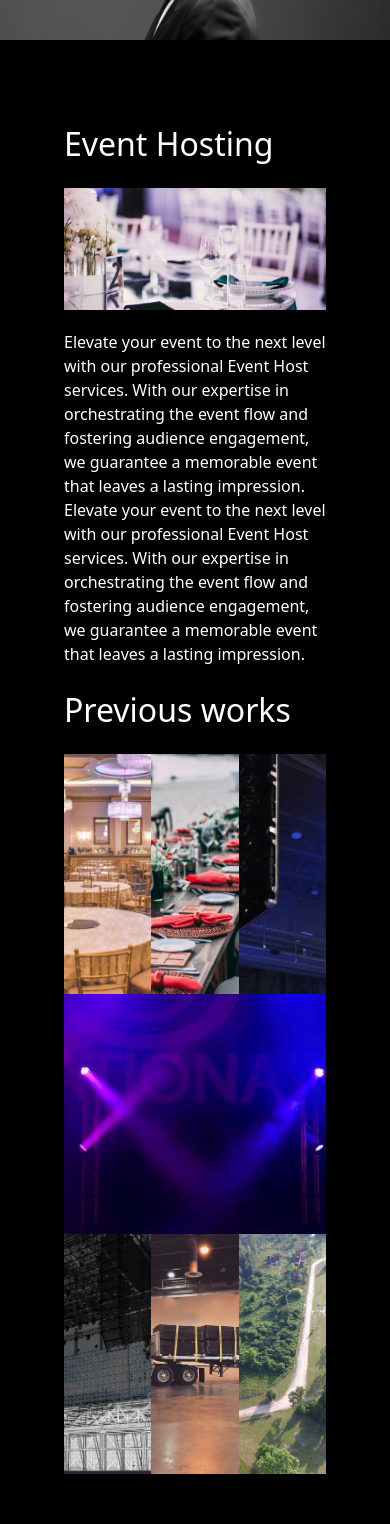
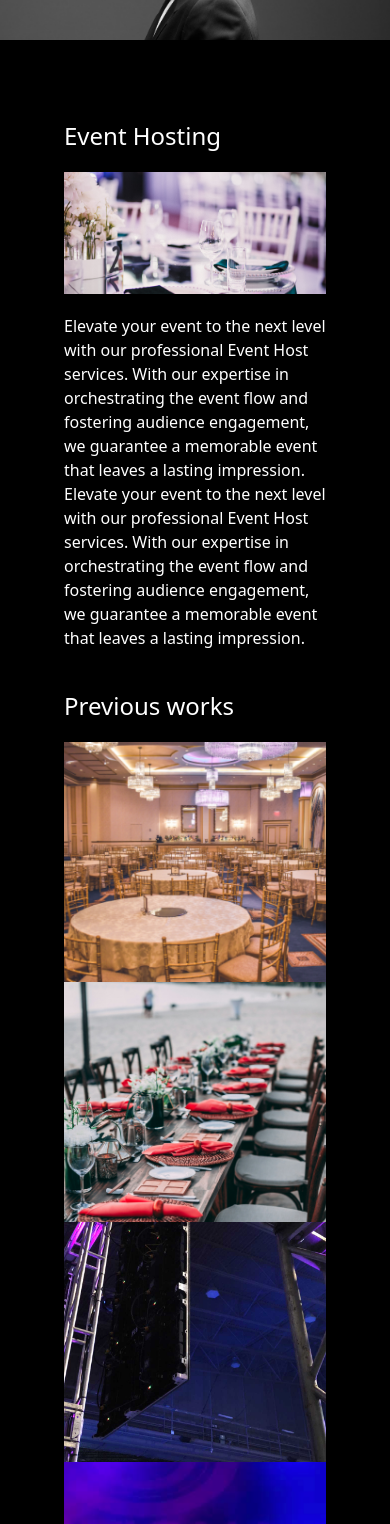
Before and after one commit to miracle73/portfolio-website-v3, a React (Vite) app: page /events in a window 390 px wide. Shown: the part 200-1724 px from the top of the page. Built offline with nearby package versions, Linux system fonts and the light colour scheme.

Commit message:
adjust some pages for mobile screens

```diff
--- a/src/pages/EventHosting.jsx
+++ b/src/pages/EventHosting.jsx
@@ -29,7 +29,7 @@ const EventHosting = () => {
             <div className="  w-full flex flex-col pt-10 bg-black ">
                 <div className='flex items-start justify-between px-16 mt-10 '>
                     <div className=' w-full '>
-                        <div className=" text-white text-[32px] font-normal font-['Javanese Text']">Event Hosting</div>
+                        <div className=" text-white text-[32px]  max-sm:text-2xl font-normal font-['Javanese Text']">Event Hosting</div>
                         <img src={firstImage} className='mt-5 w-full' />
                         <div className=" text-white text-[16px] font-normal font-['Javanese Text'] mt-5">Elevate your event to the next level with our professional Event Host services.
                             With our expertise in orchestrating the event flow and fostering audience engagement, we guarantee a memorable event that leaves a lasting impression.
@@ -38,15 +38,15 @@ const EventHosting = () => {
                     </div>
 
                 </div>
-                <div className=" text-white text-[32px] font-normal font-['Javanese Text'] px-16 mt-5">Previous works</div>
-                <div className='flex items-start justify-between px-16 mt-5'>
-                    <div className='w-[33.3%]'>
+                <div className=" text-white text-[32px] max-sm:text-2xl font-normal font-['Javanese Text'] px-16 mt-10">Previous works</div>
+                <div className='flex items-start max-sm:flex-col justify-between px-16 mt-5'>
+                    <div className='w-[33.3%] max-sm:w-[100%] '>
                         <img src={secondImage} className='h-60 w-full object-cover' />
                     </div>
-                    <div className='w-[33.3%]'>
+                    <div className='w-[33.3%] max-sm:w-[100%] '>
                         <img src={thirdImage} className=' h-60 w-full object-cover' />
                     </div>
-                    <div className='w-[33.3%]'>
+                    <div className='w-[33.3%] max-sm:w-[100%]'>
                         <img src={fourthImage} className=' h-60 w-full object-cover' />
                     </div>
                 </div>
@@ -55,14 +55,14 @@ const EventHosting = () => {
                         <img src={fifthImage} className=' h-60 w-full object-cover' />
                     </div>
                 </div>
-                <div className='flex items-start justify-between px-16'>
-                    <div className='w-[33.3%] '>
+                <div className='flex items-start max-sm:flex-col justify-between px-16'>
+                    <div className='w-[33.3%] max-sm:w-[100%]'>
                         <img src={sixthImage} className='h-60 w-full object-cover' />
                     </div>
-                    <div className='w-[33.3%] '>
+                    <div className='w-[33.3%] max-sm:w-[100%]'>
                         <img src={seventhImage} className='h-60 w-full object-cover' />
                     </div>
-                    <div className='w-[33.3%] '>
+                    <div className='w-[33.3%] max-sm:w-[100%]'>
                         <img src={eighthImage} className='h-60 w-full object-cover' />
                     </div>
                 </div>
--- a/src/pages/Podcast.jsx
+++ b/src/pages/Podcast.jsx
@@ -55,7 +55,7 @@ const Podcast = () => {
             </div>
             <div className=" h-fit pb-10  w-full flex flex-col pt-10 bg-black">
                 <div className='flex justify-center items-center max-md:p-3'>
-                    <img src={HomeIcon} className=' max-md:w-18 object-cover  max-sm:w-14 ' />
+                    <img src={HomeIcon} className=' max-md:w-20 object-cover max-lg:w-28  max-sm:w-14 ' />
                 </div>
                 <p className=" text-white text-[32px] max-lg:text-2xl max-md:text-xl font-normal font-['Poppins'] mt-10 px-10">Explore Our Podcasts</p>
                 <p className=" text-white text-lg max-lg:text-base max-md:text-sm font-normal font-['Poppins'] mt-5 px-10">Listen to our latest podcast </p>
--- a/src/pages/Services.jsx
+++ b/src/pages/Services.jsx
@@ -68,7 +68,7 @@ const Services = () => {
                     <div className='w-[45%] '>
                         <Link to="/" className=" text-white text-[24px] max-lg:text-xl max-md:text-lg max-sm:text-sm font-semibold font-['Javanese Text']">Media Production</Link>
                         <img src={fourthImage} className='mt-5' />
-                        <div className="truncate-text text-white text-[16px] max-lg:text-base max-md:text-sm max-sm:text-xs font-normal font-['Javanese Text'] mt-5">Elevate the quality and impact of your services with our media production services. We provide all the required resources to give your business that unique brans that resonates with your target audience</div>
+                        <div className="truncate-text text-white text-[16px] max-lg:text-base max-md:text-sm max-sm:text-xs font-normal font-['Javanese Text'] mt-5">Elevate the quality and impact of your services with our media production services. We provide all the required resources to give your business that unique brans that resonates with your target audience5</div>
                     </div>
                 </div>
                 <div className="mt-24 text-white text-[32px] max-lg:text-2xl max-md:text-xl font-normal font-['Poppins'] text-center">What Others Are Saying...</div>
```
